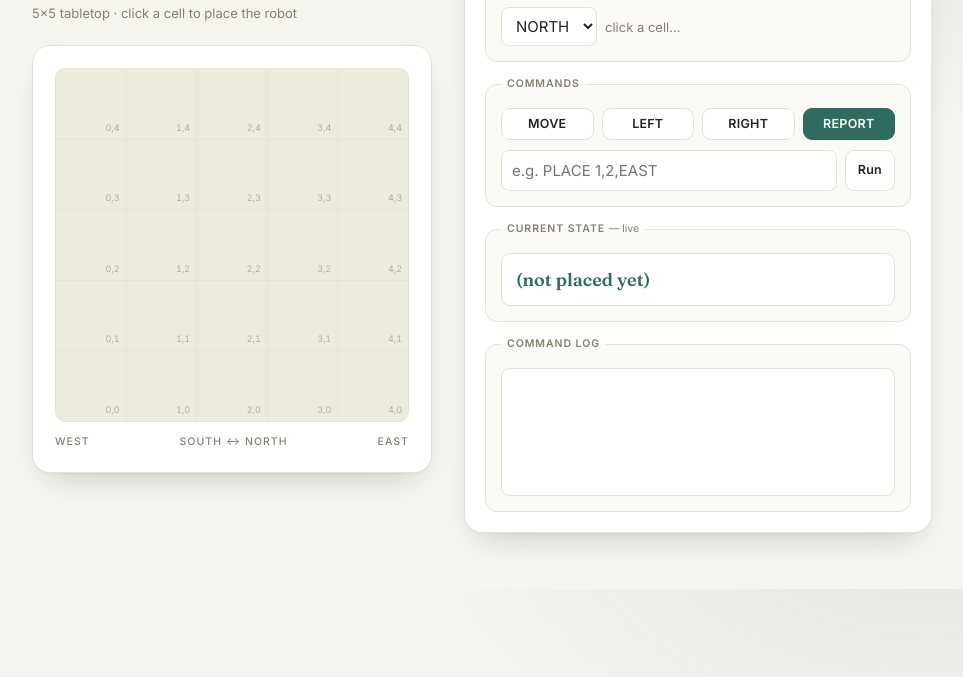
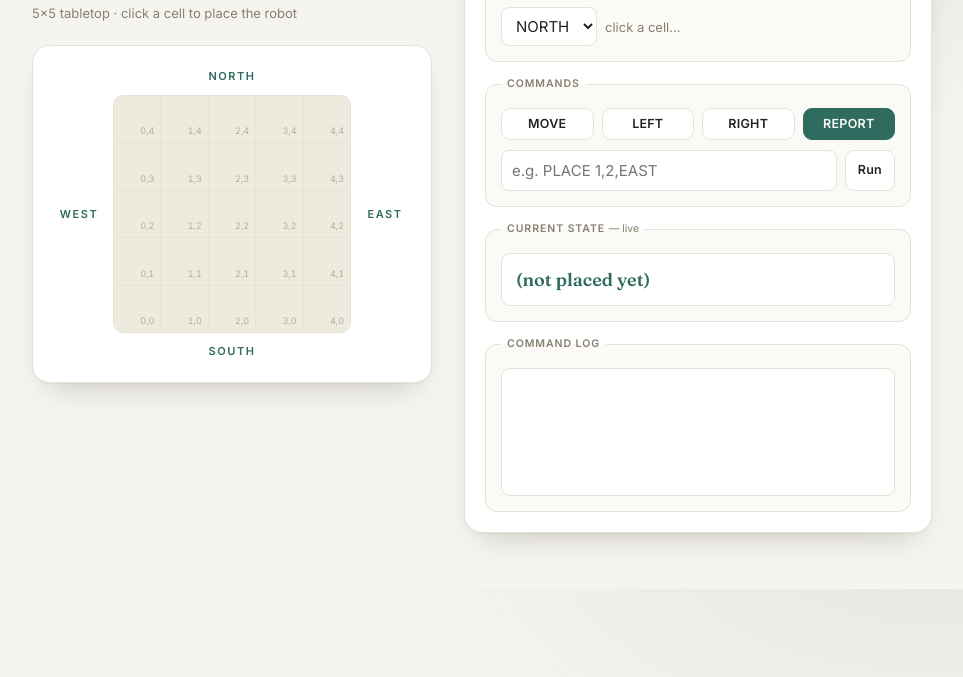
Before and after one commit to NandiniraoG/toy-robot-simulator, a website: page web/index.html in a window 1280 px wide. Shown: the part 101-778 px from the top of the page, without its empty margins (158-1121 px from the left). Drawn offline with Linux system fonts and the light colour scheme.

Commit message:
Clearly label NORTH/SOUTH/WEST/EAST around the grid

```diff
--- a/web/index.html
+++ b/web/index.html
@@ -144,16 +144,26 @@
   }
   .robot svg { width: 80%; height: 80%; }
 
-  .compass {
+  .board-row {
     display: flex;
-    justify-content: space-between;
-    color: var(--muted);
-    font-size: 10.5px;
-    margin-top: 12px;
-    letter-spacing: 0.1em;
-    font-weight: 500;
+    align-items: center;
+    gap: 10px;
   }
-  .compass .n-s { text-align: center; flex: 1; }
+  .board-row #board { flex: 1; min-width: 0; }
+  .compass-label {
+    color: var(--accent);
+    font-size: 11px;
+    font-weight: 700;
+    letter-spacing: 0.14em;
+  }
+  .compass-north, .compass-south { text-align: center; }
+  .compass-north { margin-bottom: 10px; }
+  .compass-south { margin-top: 10px; }
+  .compass-west, .compass-east {
+    flex-shrink: 0;
+    width: 48px;
+    text-align: center;
+  }
 
   .panel {
     background: var(--panel);
@@ -246,11 +256,16 @@
     <h1>Toy Robot <em>Simulator</em></h1>
     <p class="sub">5&times;5 tabletop &middot; click a cell to place the robot</p>
     <div class="grid-wrap">
-      <div id="board">
-        <div id="grid"></div>
-        <div id="robotLayer"></div>
+      <div class="compass-label compass-north">NORTH</div>
+      <div class="board-row">
+        <div class="compass-label compass-west">WEST</div>
+        <div id="board">
+          <div id="grid"></div>
+          <div id="robotLayer"></div>
+        </div>
+        <div class="compass-label compass-east">EAST</div>
       </div>
-      <div class="compass"><span>WEST</span><span class="n-s">SOUTH &harr; NORTH</span><span>EAST</span></div>
+      <div class="compass-label compass-south">SOUTH</div>
     </div>
   </div>
 
```
